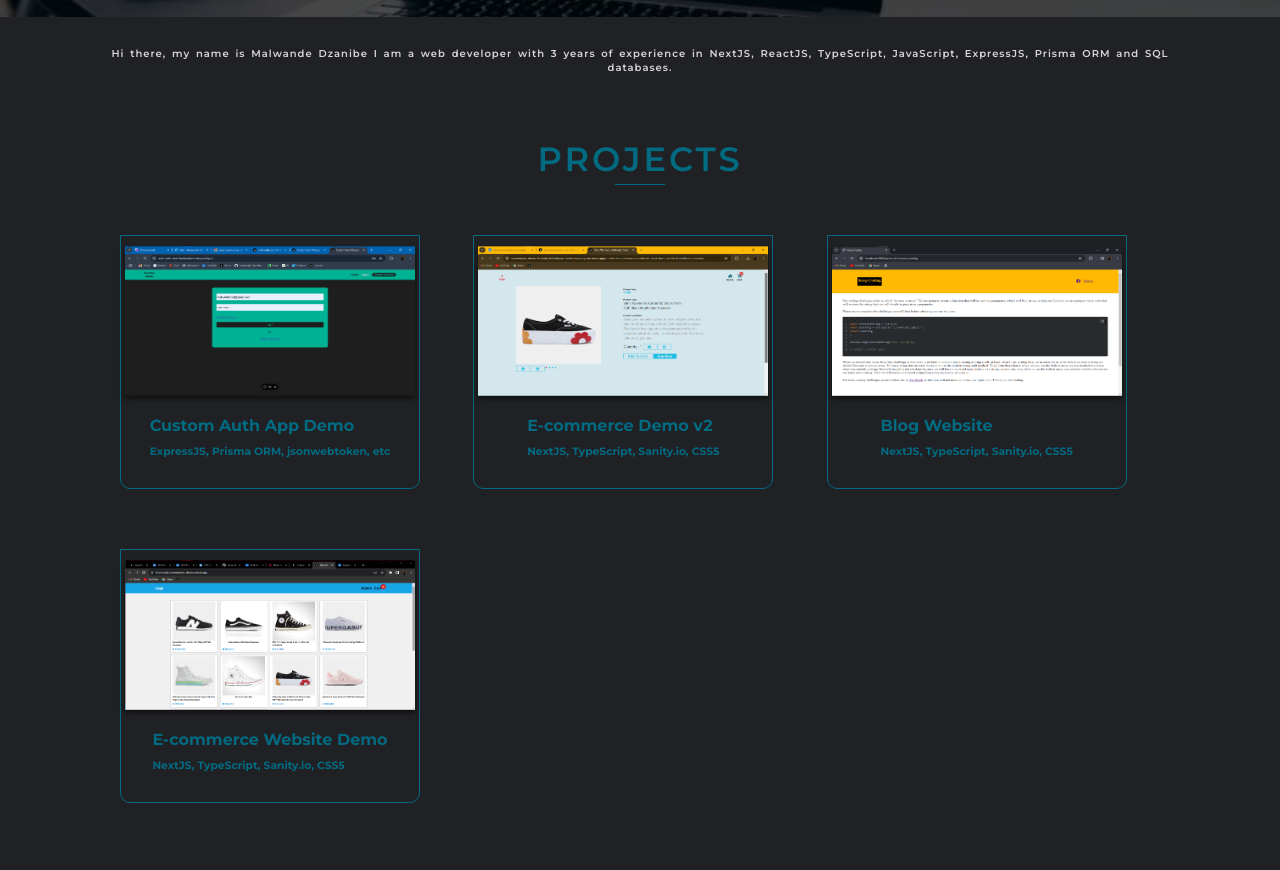
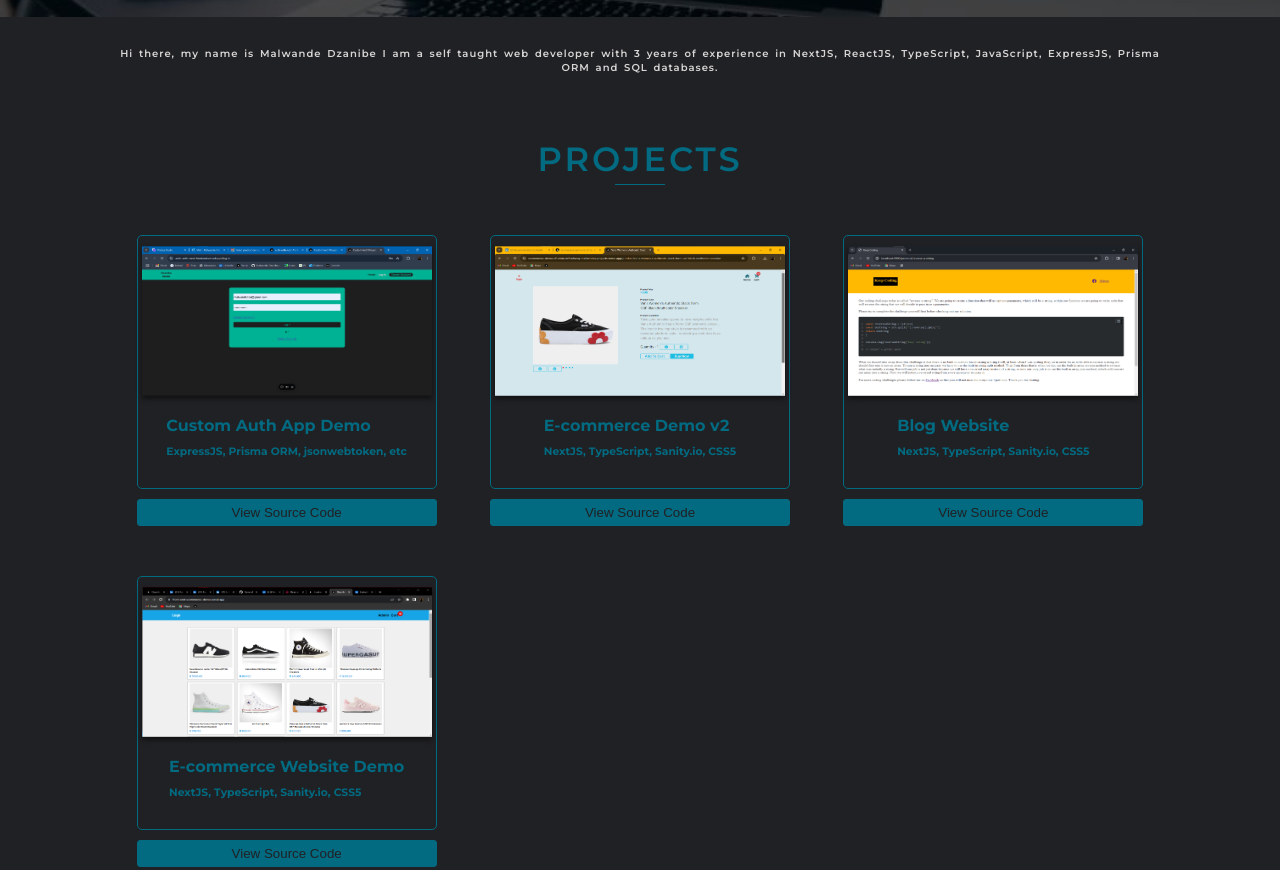
Before and after one commit to Malwande-Dzanibe/my-website, a plain HTML site: page index.html in a window 1280 px wide. Shown: the part 695-1565 px from the top of the page. Drawn offline with Linux system fonts and the light colour scheme.

Commit message:
portfolio

```diff
--- a/DzanibeMedia.css
+++ b/DzanibeMedia.css
@@ -244,6 +244,42 @@ span {
   text-decoration: none;
 }
 
+.source {
+  padding: 5px 10px;
+  width: 100%;
+  background-color: var(--theme-red);
+  border: #026a81 1px solid;
+  border-radius: 3px;
+  transition: all 0.3s;
+  width: 300px;
+}
+
+.source:hover {
+  transform: scale(1.1);
+}
+
+.project-w {
+  display: flex;
+  justify-content: center;
+  flex-direction: column;
+  align-items: center;
+}
+
+.project-w {
+  text-decoration: none;
+}
+
+.to-source {
+  text-decoration: none;
+  color: #202124;
+}
+
+.source:hover {
+  background-color: #026a81;
+  cursor: pointer;
+  transition: var(--transition);
+}
+
 .tech {
   padding-top: 10px;
 }
@@ -260,7 +296,7 @@ span {
   transition: all 0.3s ease;
   color: rgb(216, 213, 213);
   border: 1px solid var(--theme-red);
-  border-radius: 0px 0px 10px 10px;
+  border-radius: 5px 5px 5px 5px;
   padding: 10px;
 }
 
--- a/index.html
+++ b/index.html
@@ -45,7 +45,7 @@
  <section id="about-me">
     <div class="container">
         <div class="content">
-            <p class="a-m-paragraph">Hi there, my name is Malwande Dzanibe I am a web developer with 3 years of experience in NextJS, ReactJS, TypeScript, JavaScript,
+            <p class="a-m-paragraph">Hi there, my name is Malwande Dzanibe I am a self taught web developer with 3 years of experience in NextJS, ReactJS, TypeScript, JavaScript,
             ExpressJS, Prisma ORM and SQL databases. </p>
         </div>
     </div>
@@ -57,30 +57,46 @@
         <div class="under"></div>
         <div class="projects-wrapper">
             <!-- starts here -->
+
+            <div class="project-w">
             <a class="p-card2" href="https://auth-with-next-frontend.vercel.app/" target="_blank">
                 <img class="p-image" src="./images/Screenshot (3519).png" alt="E-commerce Website Demo">
                 <div class="second-footer">
                     <h4>Custom Auth App Demo</h4><h6 class="tech">ExpressJS, Prisma ORM, jsonwebtoken, etc</h6>
                 </div>
             </a>
+            <button class="source"><a class="to-source" target="_blank" href="https://github.com/Malwande-Dzanibe/custom-auth-backend">View Source Code</a></button>
+            </div>
+
+            <div class="project-w">
             <a class="p-card2" href="https://ecommerce-demo-v2.vercel.app/" target="_blank">
-                <img class="p-image" src="./images/Screenshot (2453).png" alt="E-commerce Website Demo">
+                <img class="p-image" src="./images/Screenshot (2453).png" alt="E-commerce Demo v2">
                 <div class="second-footer">
                     <h4>E-commerce Demo v2</h4><h6 class="tech">NextJS, TypeScript, Sanity.io, CSS5</h6>
                 </div>
             </a>
+            <button class="source"><a class="to-source" target="_blank" href="https://github.com/Malwande-Dzanibe/ecommerce-demo-v2">View Source Code</a></button>
+            </div>
+
+            <div class="project-w">
             <a class="p-card2" href="https://we-coding.vercel.app" target="_blank">
-                <img class="p-image" src="./images/Screenshot (1761).png" alt="E-commerce Website Demo">
+                <img class="p-image" src="./images/Screenshot (1761).png" alt="Blog Website">
                 <div class="second-footer">
                     <h4>Blog Website</h4><h6 class="tech">NextJS, TypeScript, Sanity.io, CSS5</h6>
                 </div>
             </a>
+            <button class="source"><a class="to-source" target="_blank" href="https://github.com/Malwande-Dzanibe/we-coding">View Source Code</a></button>
+            </div>
+
+            <div class="project-w">
             <a class="p-card2" href="https://front-end-ecommerce-demo.vercel.app/" target="_blank">
                 <img class="p-image" src="./images/Screenshot (1102).png" alt="E-commerce Website Demo">
                 <div class="second-footer">
                     <h4>E-commerce Website Demo</h4><h6 class="tech">NextJS, TypeScript, Sanity.io, CSS5</h6>
                 </div>
             </a>
+            <button class="source"><a class="to-source" target="_blank" href="https://github.com/Malwande-Dzanibe/front-end-ecommerce-demo">View Source Code</a></button>
+            </div>
             <!-- ends here -->
     </div>
 </section>
```
